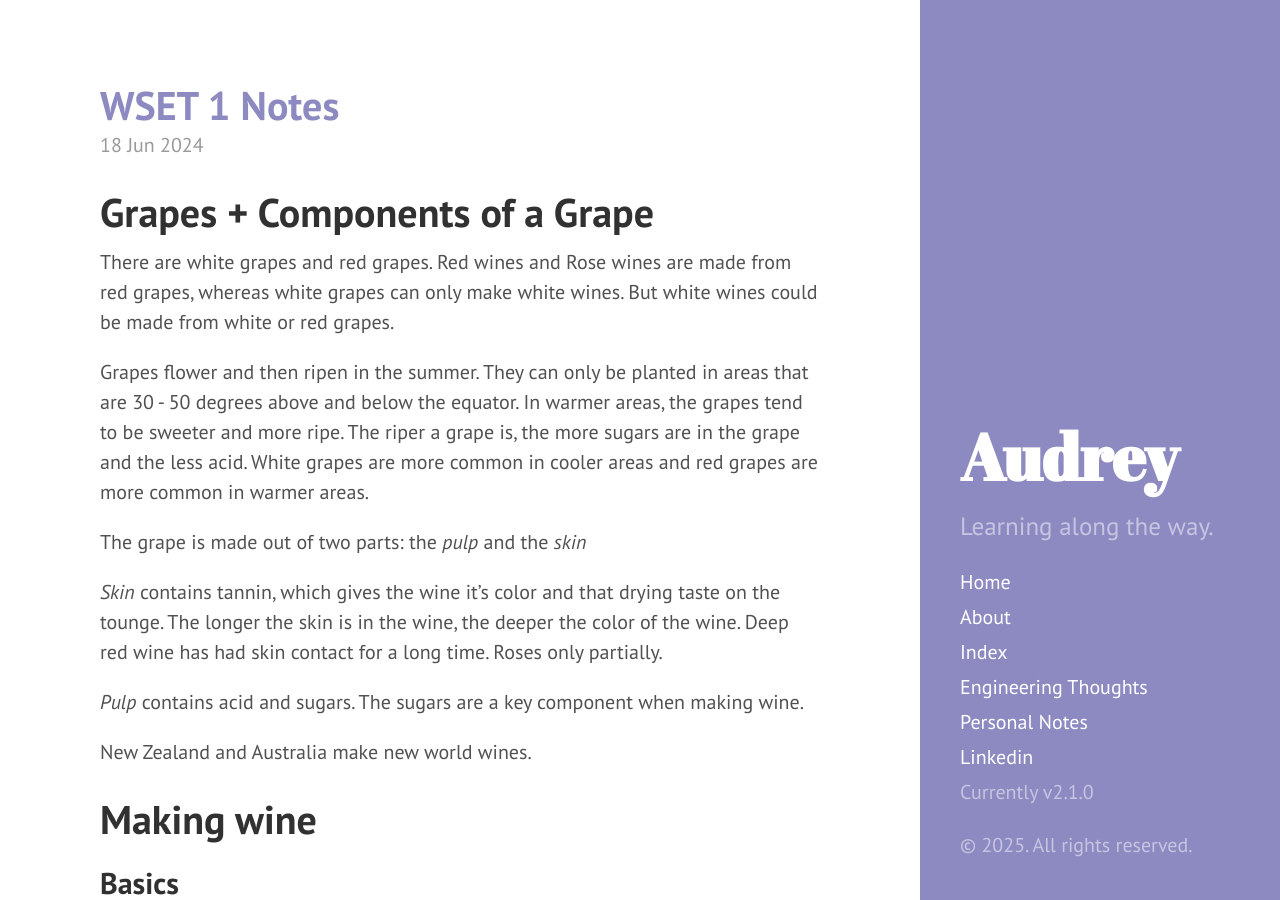
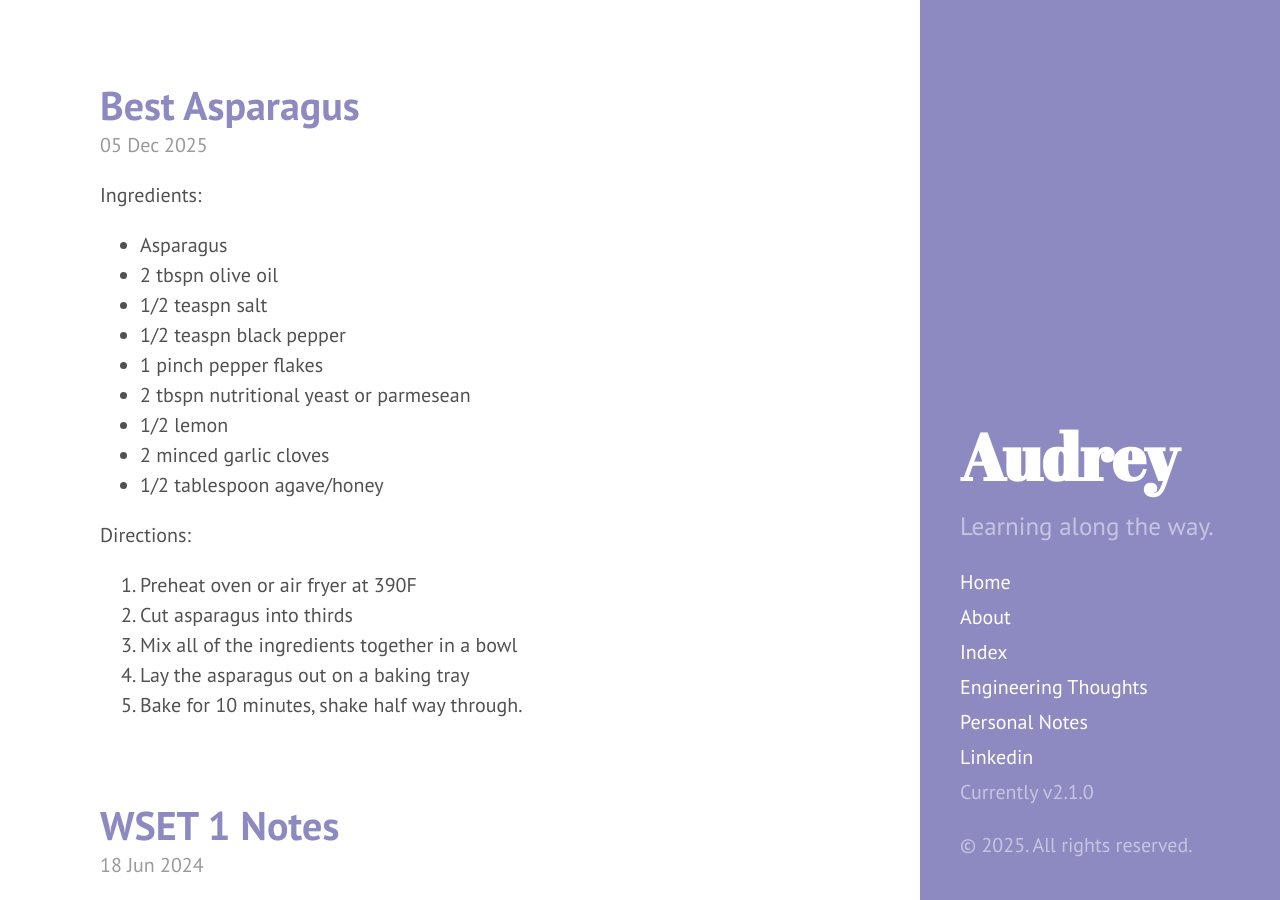
Before and after one commit to audity/audity.github.io, a Jekyll site: the page built from index.html, in a window 1280 px wide and 900 px high. Built offline with Jekyll 4.4.1, drawn with Linux system fonts in a browser that asks for light colours; the list of posts is cut into pages by our own code.

Commit message:
adding asparagus recipe

```diff
--- /dev/null
+++ b/_posts/2025-12-05-Best-Asparagus.md
@@ -0,0 +1,24 @@
+---
+layout: post
+title: Best Asparagus
+---
+
+Ingredients:
+
+- Asparagus
+- 2 tbspn olive oil
+- 1/2 teaspn salt
+- 1/2 teaspn black pepper
+- 1 pinch pepper flakes
+- 2 tbspn nutritional yeast or parmesean
+- 1/2 lemon
+- 2 minced garlic cloves
+- 1/2 tablespoon agave/honey
+
+Directions:
+
+1. Preheat oven or air fryer at 390F
+2. Cut asparagus into thirds
+3. Mix all of the ingredients together in a bowl
+4. Lay the asparagus out on a baking tray
+5. Bake for 10 minutes, shake half way through.
--- a/all_posts.md
+++ b/all_posts.md
@@ -2,6 +2,13 @@
 layout: page
 title: Index
 ---
+--------
+
+December 2025
+
+[Best Asparagus](https://audity.github.io/2025/12/05/Best-Asparagus/)
+
+--------
 --------
 
 June 2024
--- a/personal_notes.md
+++ b/personal_notes.md
@@ -4,7 +4,13 @@ title: Personal Notes
 ---
 --------
 
-June 2024
+Cooking
+
+[Best Asparagus](https://audity.github.io/2025/12/05/Best-Asparagus/)
+
+--------
+
+Misc.
 
 [WSET 1 Notes](https://audity.github.io/2024/06/18/WSET-1/)
 
```
